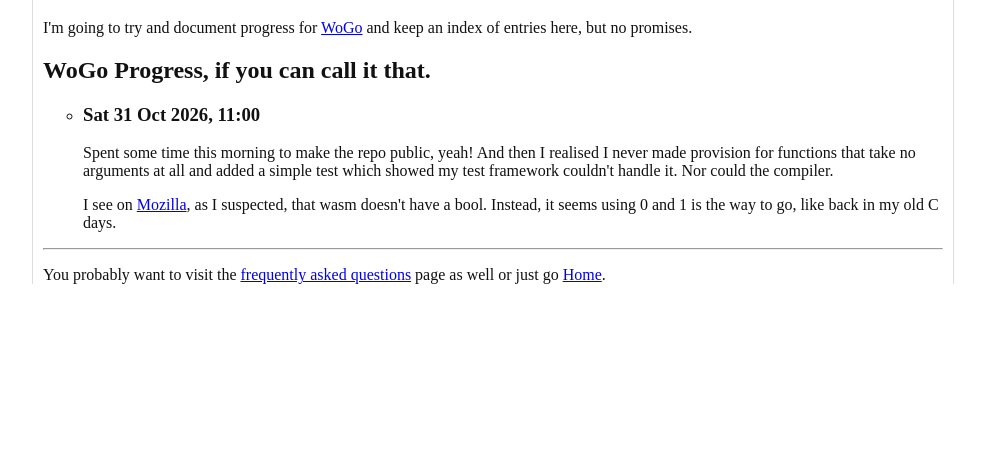
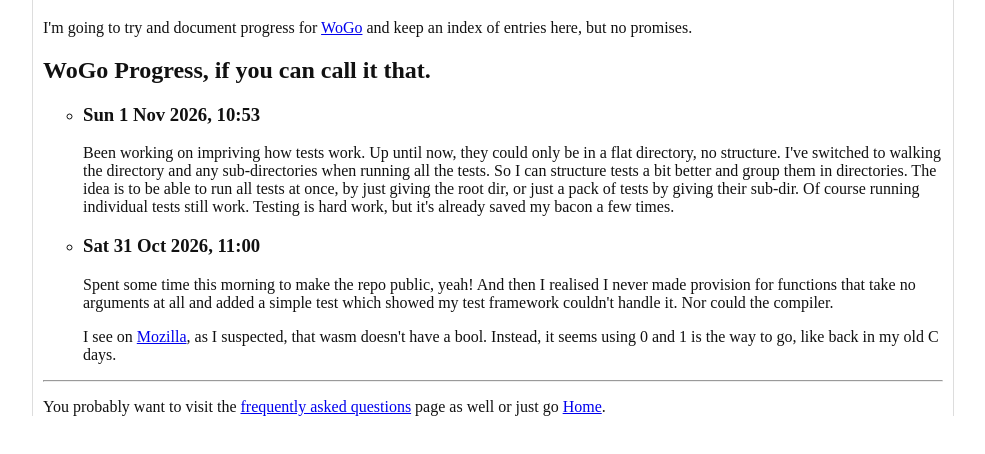
Before and after one commit to ewaldhorn/wogo, a plain HTML site: page docs/progress.html in a window 1280 px wide. Shown: the part 80-534 px from the top of the page, without its empty margins (147-1132 px from the left). Drawn offline with Linux system fonts and the light colour scheme.

Commit message:
Improved testing a bit

```diff
--- a/docs/progress.html
+++ b/docs/progress.html
@@ -18,6 +18,18 @@
         <h2>WoGo Progress, if you can call it that.</h2>
         <ul class="faq" role="list">
             <ul>
+                <li>
+                    <h3>Sun 1 Nov 2026, 10:53</h3>
+                    <p>
+                        Been working on impriving how tests work. Up until now, they could only be
+                        in a flat directory, no structure. I've switched to walking the directory and
+                        any sub-directories when running all the tests. So I can structure tests a
+                        bit better and group them in directories. The idea is to be able to run all
+                        tests at once, by just giving the root dir, or just a pack of tests by giving
+                        their sub-dir.  Of course running individual tests still work. Testing is hard
+                        work, but it's already saved my bacon a few times.
+                    </p>
+                </li>
                 <li>
                     <h3>Sat 31 Oct 2026, 11:00</h3>
                     <p>
```
